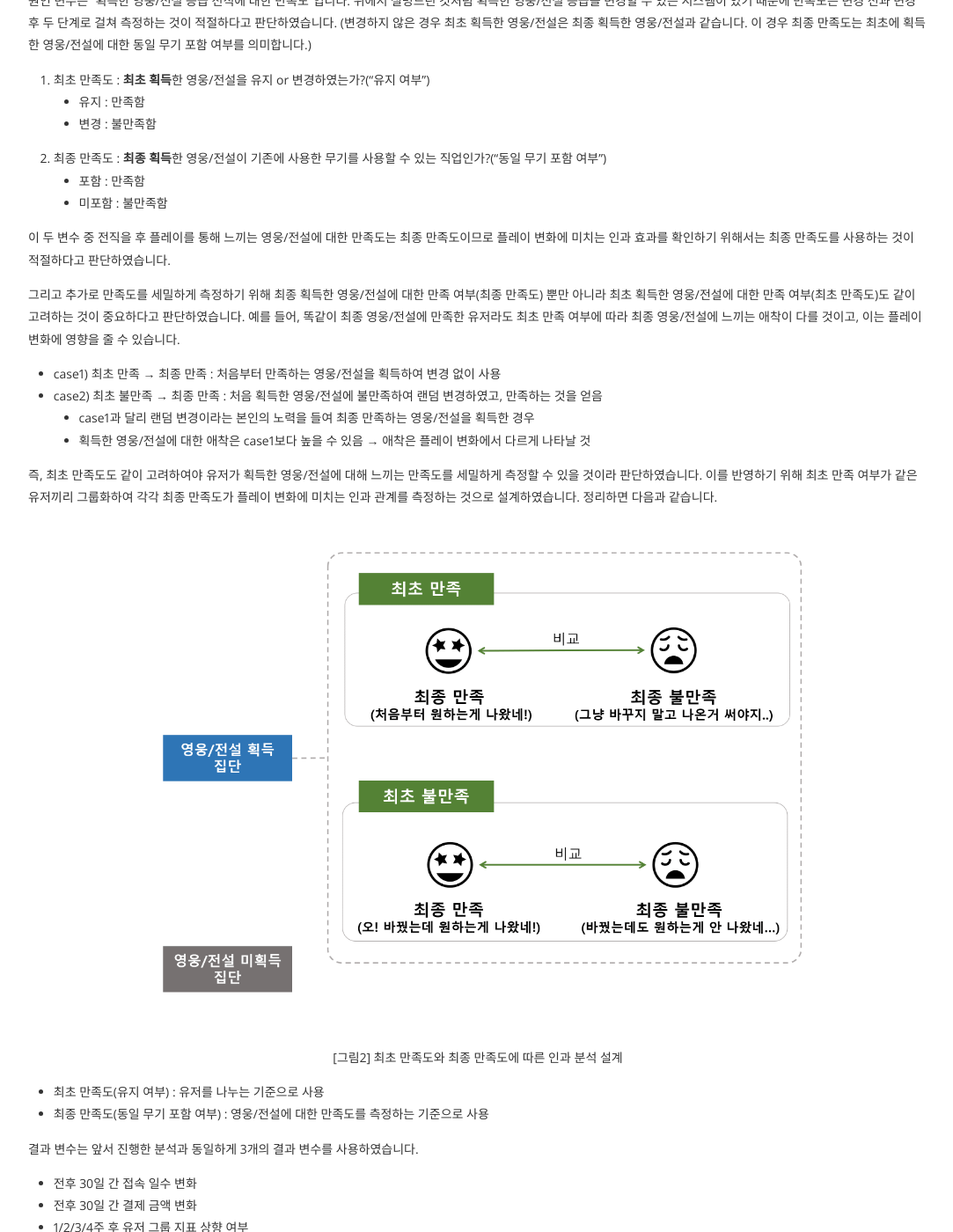
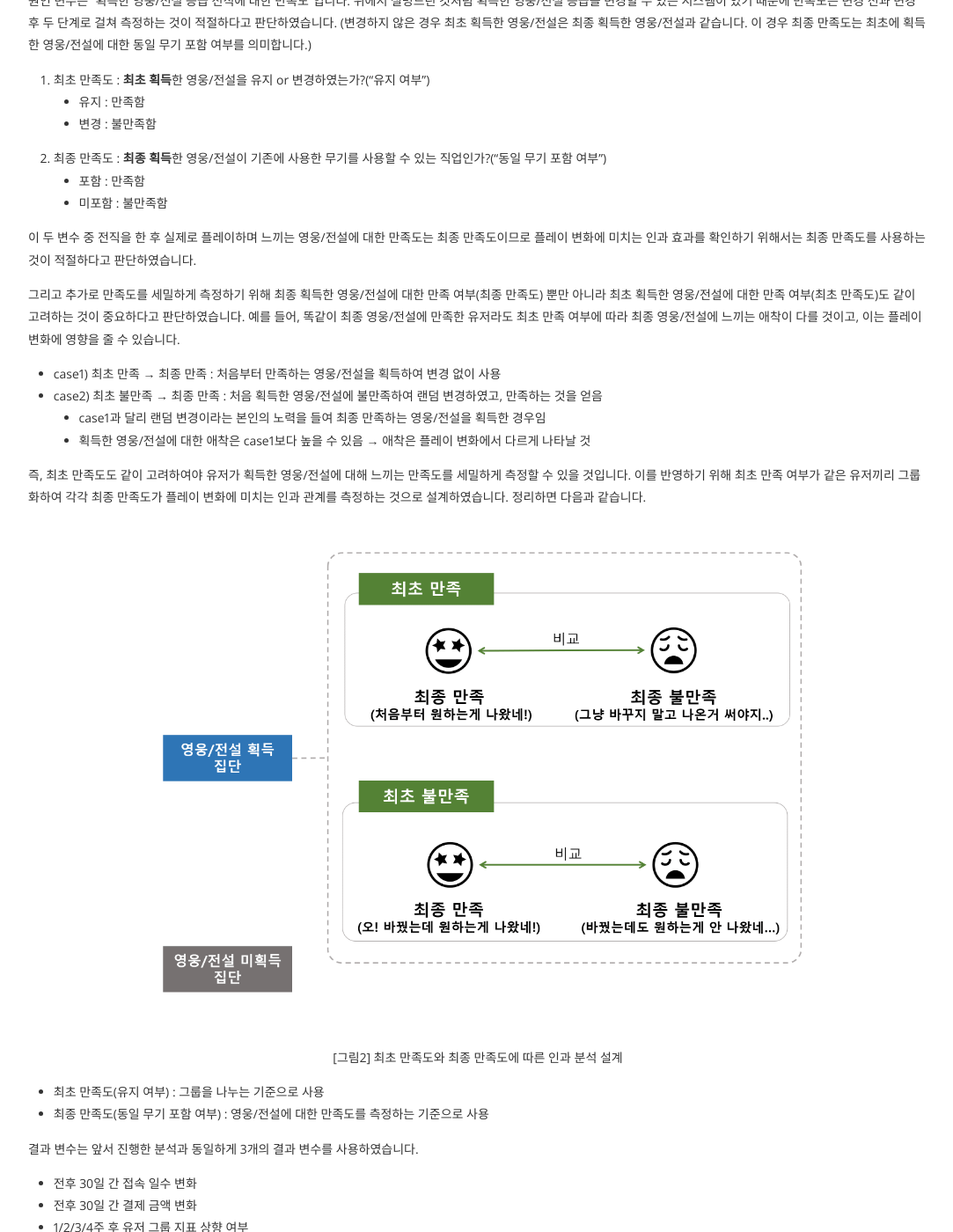
Before and after one commit to kurossncsoft/kurossncsoft.github.io, a Jekyll site: the page built from _posts/2021-05-20-class_get_causal_analysis2.md, in a window 1280 px wide and 1400 px high, scrolled down 1905 px. Shown: the whole window at 88% size, without its empty margins (97-1180 px from the left). Built offline with Jekyll 4.4.1, drawn with Linux system fonts in a browser that asks for light colours; nearby versions of some CDN libraries; comment, search, counter and statistics services are not loaded; some of the changed text lies outside the part shown.

Commit message:
2차 피드백

```diff
--- a/_posts/2021-05-18-class_get_causal_analysis2.md
+++ b/_posts/2021-05-20-class_get_causal_analysis2.md
@@ -15,13 +15,13 @@
 
 아무리 기존의 전직보다 스탯, 속도 측면에서 좋은 영웅/전설 등급을 얻었다고 할지라도, 내가 사용하지 않던 직업 아이템이라면 이에 만족하지 않을 수 있고, 이에 따라 플레이 변화가 다르게 나타날 수 있지 않을까? 라는 생각이 들어 후속 분석을 진행하게 되었습니다.
 
-상세 내용을 공유드리기 전에 배경을 간략히 설명 드리면, 영웅 등급 이상 전직 아이템은 획득 후 동일 등급의 다른 전직 아이템으로 랜덤 변경할 수 있는 시스템이 있습니다. 그리고 최대 변경 횟수가 있으며 변경 시 소정의 비용이 요구됩니다. 영웅 등급 이상은 매우 얻기 어렵기 때문에 만약 원하는 전직 아이템이 아닌 경우 변경하는 것이 새로 획득하는 것보다 나은 경우가 많습니다.
+상세 내용을 공유드리기 전에 배경을 간략히 설명 드리면, 영웅 등급 이상 전직 아이템은 획득 후 동일 등급의 다른 전직 아이템으로 랜덤 변경할 수 있는 기회가 주어집니다. 무제한으로 변경 가능한 건 아니고, 최대 변경 횟수가 있으며 변경 시에는 소정의 비용이 요구됩니다. 영웅 등급 이상은 매우 얻기 어렵기 때문에 만약 원하는 전직 아이템이 아닌 경우, 아이템을 변경하는 것이 새로 획득하는 것보다 나은 경우가 많습니다.
 
 <p align="center"><img src = "/assets/works/class_get_causal_analysis2/image1.png" style="width:5.5in" /><br>[그림1] 영웅/전설 획득 ~ 전직까지의 절차</p>
 
 그래서 본 포스팅에서는 "최초로 획득한 영웅/전설 등급 전직에 대한 만족도에 따라 향후 플레이 변화 차이가 있을까?", 즉 "최초 획득한 영웅/전설 등급 전직에 대한 만족도는 향후 플레이 변화 차이를 일으키는 원인이 될까?"로 분석한 내용을 공유드리고자 합니다.
 
-*본 포스팅은 앞선 분석의 후속 분석으로 설계 및 결과 부분에 유사한 내용이 많아 간략히 작성하였습니다. 해당내용을 먼저 보고 오시는 것을 추천드립니다 :)*
+*본 포스팅은 앞선 분석의 후속 분석으로 설계 및 결과 부분에 유사한 내용이 많아 간략히 작성하였습니다. 해당 내용을 먼저 보고 오시는 것을 추천드립니다 :)*
 
 → (보고오기) [게임 플레이어는 좋은 아이템을 획득하면 게임을 더 열심히 하게 될까?](https://danbi-ncsoft.github.io/works/2021/05/13/class_get_causal_analysis.html)
 
@@ -48,20 +48,20 @@
    * 포함 : 만족함
    * 미포함 : 불만족함
 
-이 두 변수 중 전직을 후 플레이를 통해 느끼는 영웅/전설에 대한 만족도는 최종 만족도이므로 플레이 변화에 미치는 인과 효과를 확인하기 위해서는 최종 만족도를 사용하는 것이 적절하다고 판단하였습니다.
+이 두 변수 중 전직을 한 후 실제로 플레이하며 느끼는 영웅/전설에 대한 만족도는 최종 만족도이므로 플레이 변화에 미치는 인과 효과를 확인하기 위해서는 최종 만족도를 사용하는 것이 적절하다고 판단하였습니다.
 
 그리고 추가로 만족도를 세밀하게 측정하기 위해 최종 획득한 영웅/전설에 대한 만족 여부(최종 만족도) 뿐만 아니라 최초 획득한 영웅/전설에 대한 만족 여부(최초 만족도)도 같이 고려하는 것이 중요하다고 판단하였습니다. 예를 들어, 똑같이 최종 영웅/전설에 만족한 유저라도 최초 만족 여부에 따라 최종 영웅/전설에 느끼는 애착이 다를 것이고, 이는 플레이 변화에 영향을 줄 수 있습니다.
 
 * case1) 최초 만족 → 최종 만족 : 처음부터 만족하는 영웅/전설을 획득하여 변경 없이 사용
 * case2) 최초 불만족 → 최종 만족 : 처음 획득한 영웅/전설에 불만족하여 랜덤 변경하였고, 만족하는 것을 얻음
-  * case1과 달리 랜덤 변경이라는 본인의 노력을 들여 최종 만족하는 영웅/전설을 획득한 경우
+  * case1과 달리 랜덤 변경이라는 본인의 노력을 들여 최종 만족하는 영웅/전설을 획득한 경우임
   * 획득한 영웅/전설에 대한 애착은 case1보다 높을 수 있음 → 애착은 플레이 변화에서 다르게 나타날 것
 
- 즉, 최초 만족도도 같이 고려하여야 유저가 획득한 영웅/전설에 대해 느끼는 만족도를 세밀하게 측정할 수 있을 것이라 판단하였습니다. 이를 반영하기 위해 최초 만족 여부가 같은 유저끼리 그룹화하여 각각 최종 만족도가 플레이 변화에 미치는 인과 관계를 측정하는 것으로 설계하였습니다. 정리하면 다음과 같습니다.
+ 즉, 최초 만족도도 같이 고려하여야 유저가 획득한 영웅/전설에 대해 느끼는 만족도를 세밀하게 측정할 수 있을 것입니다. 이를 반영하기 위해 최초 만족 여부가 같은 유저끼리 그룹화하여 각각 최종 만족도가 플레이 변화에 미치는 인과 관계를 측정하는 것으로 설계하였습니다. 정리하면 다음과 같습니다.
 
 <p align="center"><img src = "/assets/works/class_get_causal_analysis2/image2.png" style="width:8in" /><br>[그림2] 최초 만족도와 최종 만족도에 따른 인과 분석 설계</p>
 
-* 최초 만족도(유지 여부) : 유저를 나누는 기준으로 사용
+* 최초 만족도(유지 여부) : 그룹을 나누는 기준으로 사용
 * 최종 만족도(동일 무기 포함 여부) : 영웅/전설에 대한 만족도를 측정하는 기준으로 사용
 
 
```
Also changed, not shown: other parts of _posts/2021-05-20-class_get_causal_analysis2.md (+7 -7 lines).
